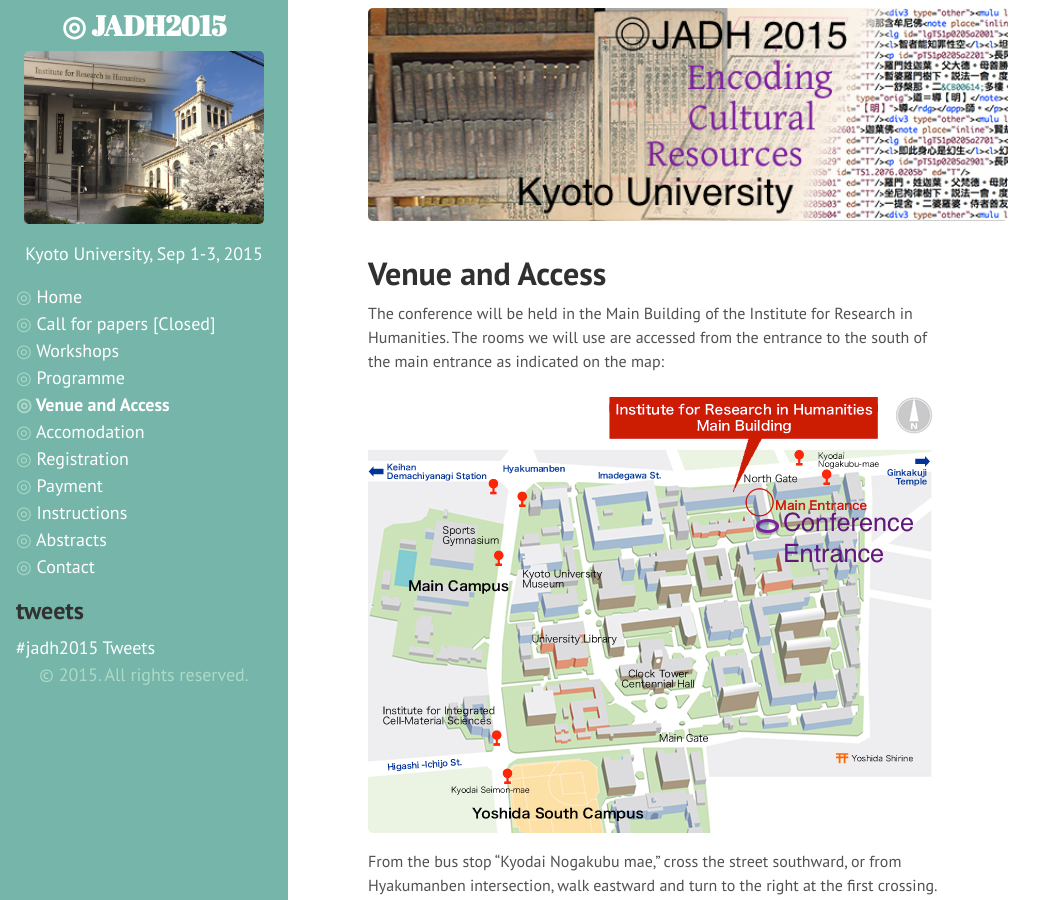
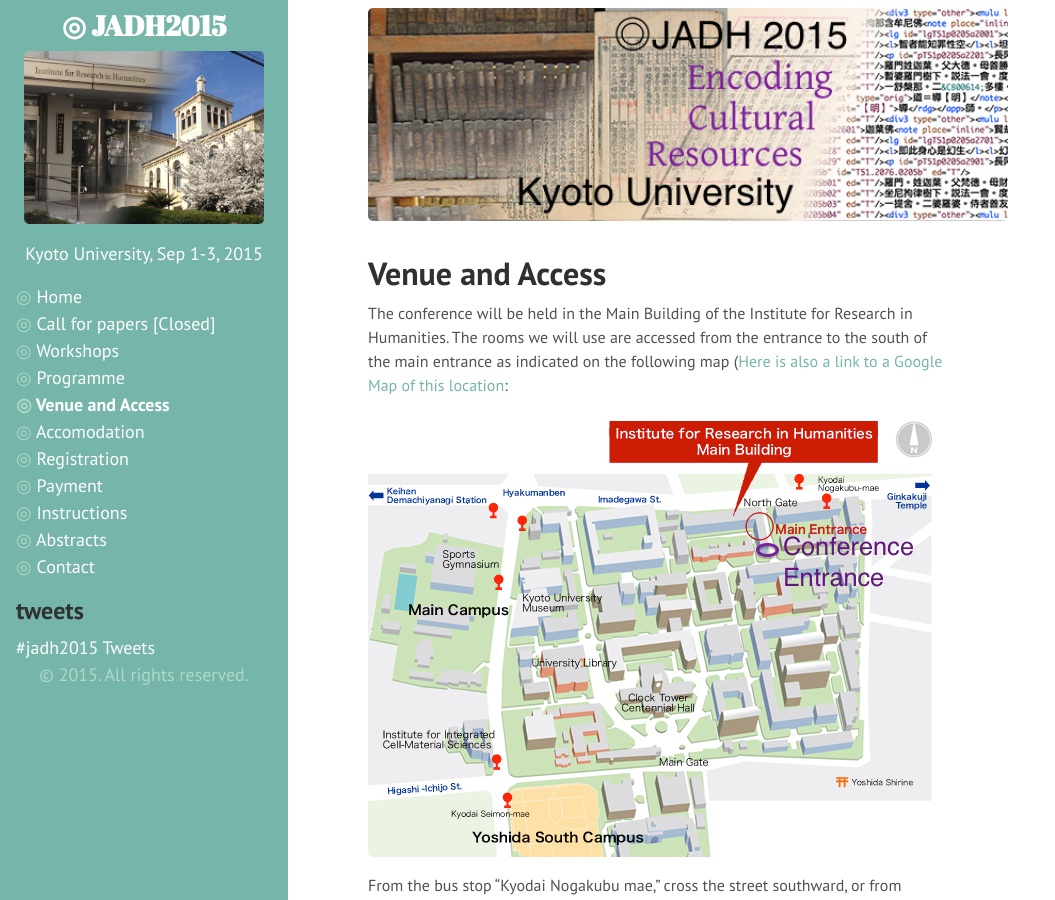
Before and after one commit to jadh2015/jadh2015.github.io, a Jekyll site: the page built from 30venue.md, in a window 1280 px wide and 900 px high. Shown: the whole window, without its empty margins (0-1055 px from the left). Built offline with Jekyll 4.4.1, drawn with Linux system fonts in a browser that asks for light colours; comment, search, counter and statistics services are not loaded.

Commit message:
added link to google map.

```diff
--- a/30venue.md
+++ b/30venue.md
@@ -6,7 +6,7 @@
 
 The conference will be held in the Main Building of the Institute for
 Research in Humanities.  The rooms we will use are accessed from the
-entrance to the south of the main entrance as indicated on the map:
+entrance to the south of the main entrance as indicated on the following map ([Here is also a link to a Google Map of this location](https://www.google.com/maps/dir//35.0279768,135.7826178/@35.0279614,135.7825936,18z/data=!4m2!4m1!3e0):
 
 ![Campus Map]({{ site.baseurl }}/images/honkan_e_middle.jpg )
 
```
